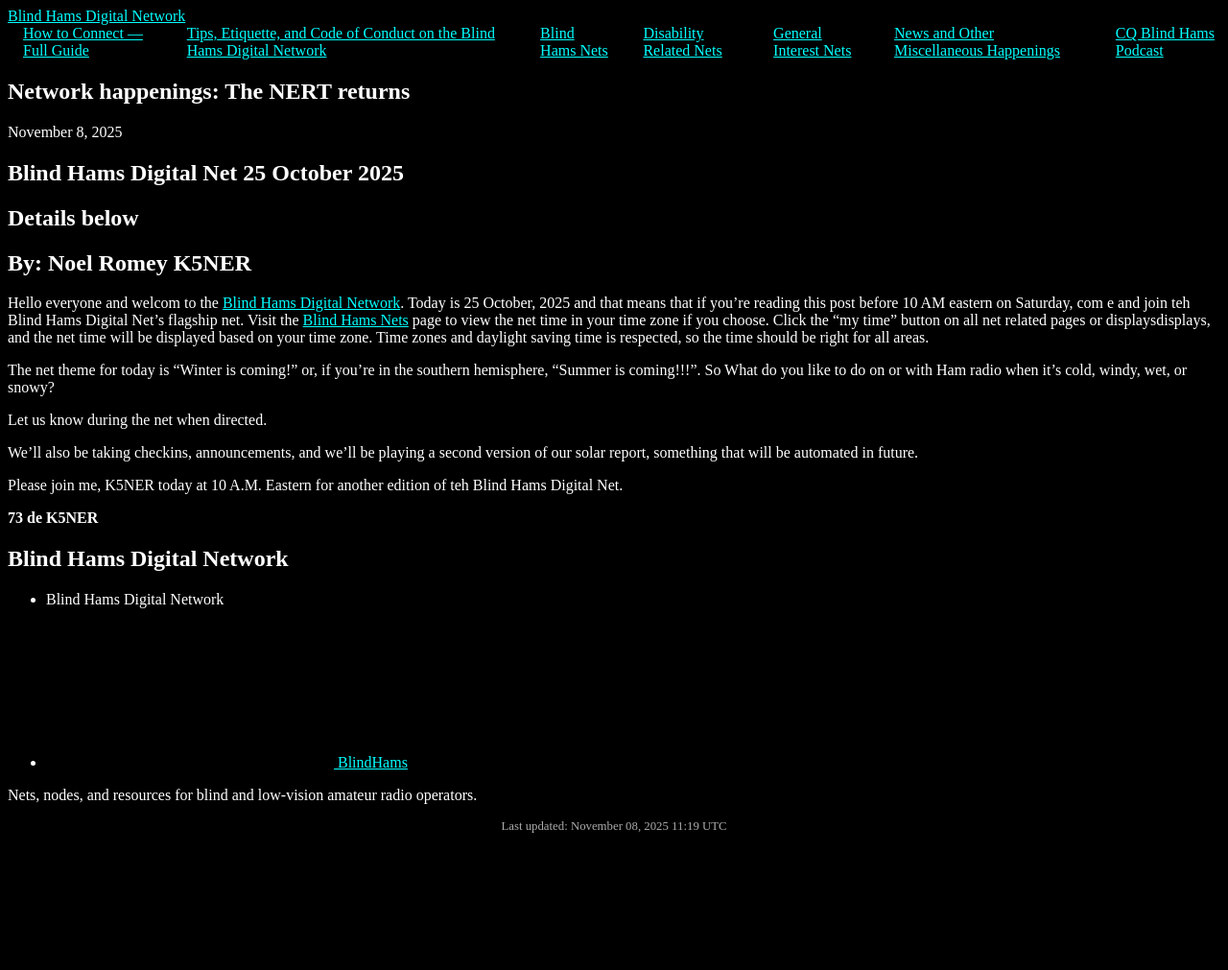
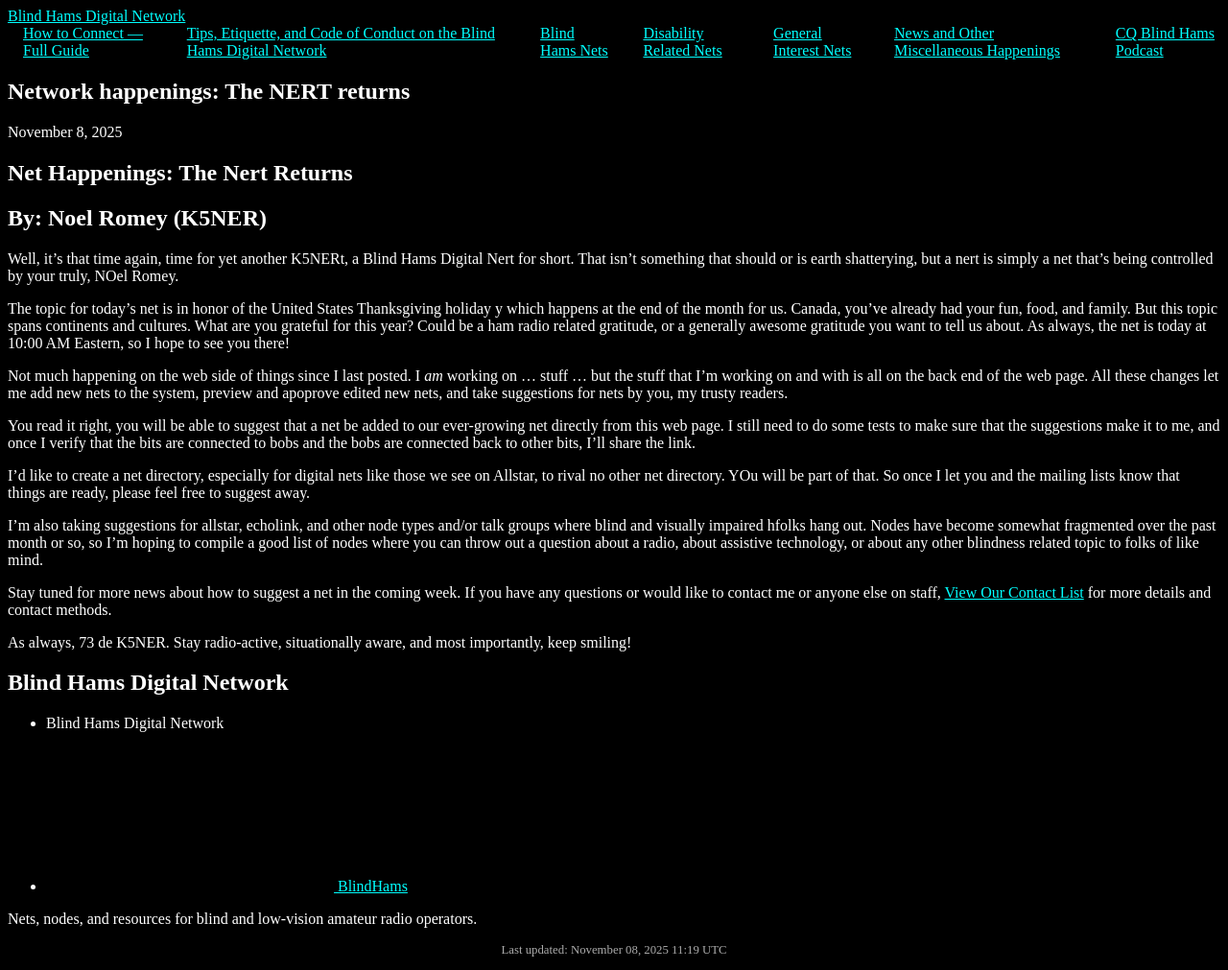
Before and after one commit to nromey/bh-network, a Jekyll site: the page built from _posts/2025-11-08--net-hapenings-the-nert-returns.md, in a window 1280 px wide. Shown: the whole page at 96% size. Built offline with Jekyll 4.4.1, drawn with Linux system fonts in a browser that asks for light colours; before the commit the page ends 900 px from its top, so only the background shows below that.

Commit message:
Post had missing data. Added it.

```diff
--- a/_posts/2025-11-08--net-hapenings-the-nert-returns.md
+++ b/_posts/2025-11-08--net-hapenings-the-nert-returns.md
@@ -6,18 +6,20 @@ categories: [news, bhdn]
 tags: [net_announcements]
 ---
 
-# Blind Hams Digital Net 25 October 2025
-## Details below
-## By: Noel Romey K5NER
-Hello everyone and welcom to the [Blind Hams Digital Network](https://www.blindhams.network).  Today is 25 October, 2025 and that means that if you're reading this post before 10 AM eastern on Saturday, com e and join teh Blind Hams Digital Net's flagship net.
-Visit the [Blind Hams Nets](nets/blind-hams) page to view the net time in your time zone if you choose. Click the "my time" button on all net related pages or displaysdisplays, and the net time will be displayed based on your time zone.  Time zones and daylight saving time is respected, so the time should be right for all areas.
+# Net Happenings: The Nert Returns
+## By: Noel Romey (K5NER)
+Well, it's that time again, time for yet another K5NERt, a Blind Hams Digital Nert for short. That isn't something that should or is earth shatterying, but a nert is simply a net that's being controlled by your truly, NOel Romey.
 
-The net theme for today is "Winter is coming!" or, if you're in the southern hemisphere, "Summer is coming!!!". So What do you like to do on or with Ham radio   when it's cold, windy, wet, or snowy?
+The topic for today's net is in honor of the United States Thanksgiving holiday y which happens at the end of the month for us.  Canada, you've already had your fun, food, and family. But this topic spans continents and cultures.  What are you grateful for this year? Could be a ham radio related gratitude, or a generally awesome gratitude you want to tell us about.  As always, the net is today at 10:00 AM Eastern, so I hope to see you there!
 
-Let us know during the net when directed.
+Not much happening on the web side of things since I last posted. I *am* working on ... stuff ... but the stuff that I'm working on and with is all on the back end of the web page.  All these changes let me add new nets to the system, preview and apoprove edited new nets, and take suggestions for nets by you, my trusty readers.
 
-We'll also be taking checkins, announcements, and we'll be playing a second version of our solar report, something that will be automated in future.
+You read it right, you will be able to suggest that a net be added to our ever-growing net directly from this web page.  I still need to do some tests to make sure that the suggestions make it to me, and once I verify that the bits are connected to bobs and the bobs are connected back to other bits, I'll share the link.
 
-Please join me, K5NER today at 10 A.M. Eastern for another edition of teh Blind Hams Digital Net.
+I'd like to create a net directory, especially for digital nets like those we see on Allstar, to rival no other net directory.  YOu will be part of that.  So once I let you and the mailing lists know that things are ready, please feel free to suggest away.
 
-**73 de K5NER**
+I'm also taking suggestions for allstar, echolink, and other node types and/or talk groups where blind and visually impaired hfolks hang out.  Nodes have become somewhat fragmented over the past month or so, so I'm hoping to compile a good list of nodes where you can throw out a question about a radio, about assistive technology, or about any other blindness related topic to folks of like mind.
+
+Stay tuned for more news about how to suggest a net in the coming week.  If you have any questions or would like to contact me or anyone else on staff, [View Our Contact List](/contacts/) for more details and contact methods.
+
+As always, 73 de K5NER. Stay radio-active, situationally aware, and most importantly, keep smiling!
```
